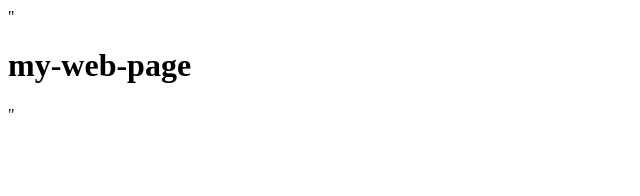
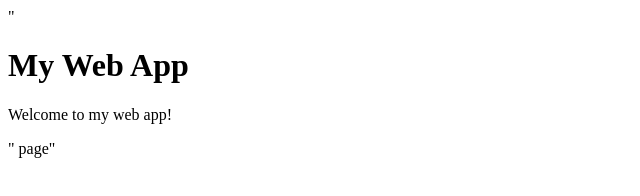
Before and after one commit to aparna272428/my-web-app, a plain HTML site: page index.html in a window 1280 px wide. Shown: the whole page, without its empty margins (0-640 px from the left). Drawn offline with Linux system fonts and the light colour scheme.

Commit message:
Added welcome message to homepage

```diff
--- a/index.html
+++ b/index.html
@@ -1 +1,31 @@
-"<html><body><h1>my-web-page</h1></body></html>"
+"<html><body><h1>My Web App</h1><p>Welcome to my web app!</p></body></html>"
+
+
+
+
+
+
+
+
+
+
+
+
+
+
+
+
+
+
+
+
+
+
+
+
+
+
+
+
+
+    page</h1></body></html>"
```
